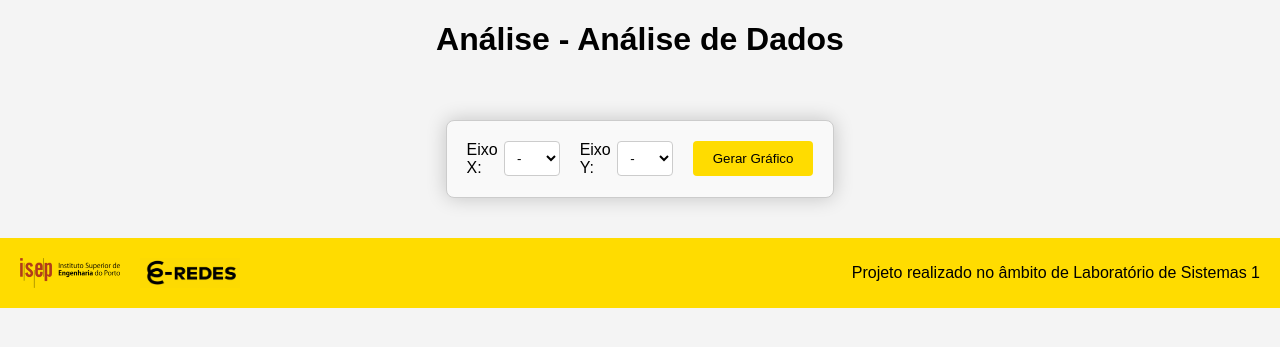
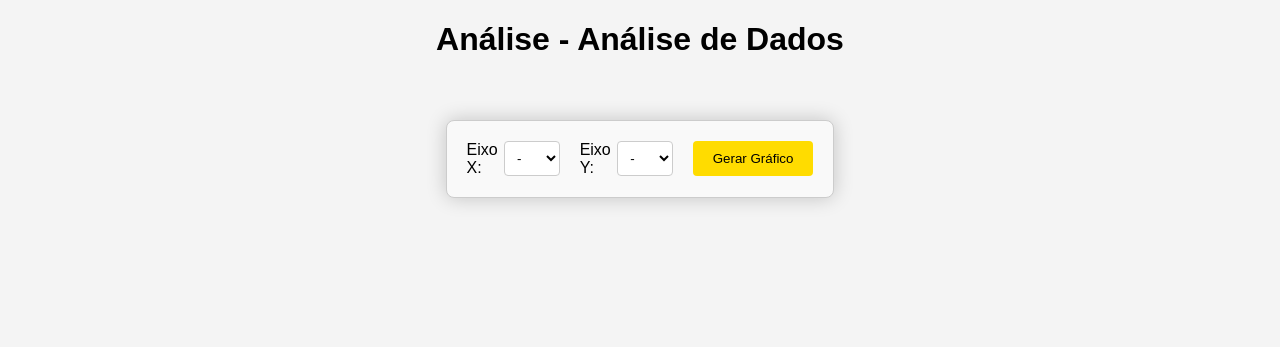
Before and after one commit to joaomiranda1220911/LSIS1_2324_G04, a PHP site: page /AnaliseDados.php in a window 1280 px wide. Shown: the part 77-424 px from the top of the page. Run offline with PHP 8.4, Linux system fonts and the light colour scheme; data that the repository does not hold is empty; some libraries are stand-ins or nearby versions.

Commit message:
correção analise dados

```diff
--- a/AnaliseDados.php
+++ b/AnaliseDados.php
@@ -458,18 +458,6 @@ if (session_status() == PHP_SESSION_NONE) {
         </script>
     <?php endif; ?>
 
-    <footer>
-        <div class="footer-content">
-            <div class="footer-left">
-                <img src="Imagens/isep_logo.png" alt="ISEP Logo" class="isep_img" onclick="window.open('https://www.isep.ipp.pt', '_blank');">
-                <img src="Imagens/e-redes.jpeg" alt="E-Redes Logo" class="eredes_img" onclick="window.open('https://www.e-redes.pt/pt-pt', '_blank');">
-            </div>
-            <div class="footer-right">
-                <p>Projeto realizado no âmbito de Laboratório de Sistemas 1</p>
-            </div>
-        </div>
-    </footer>
-
 </body>
 
 </html>
```
